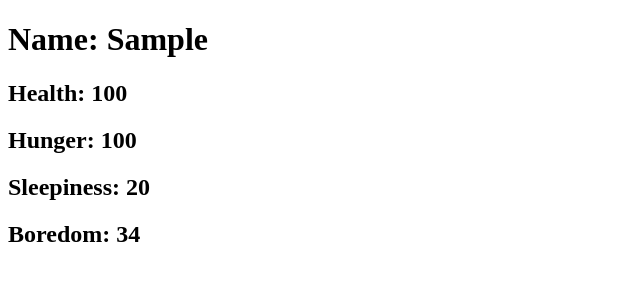
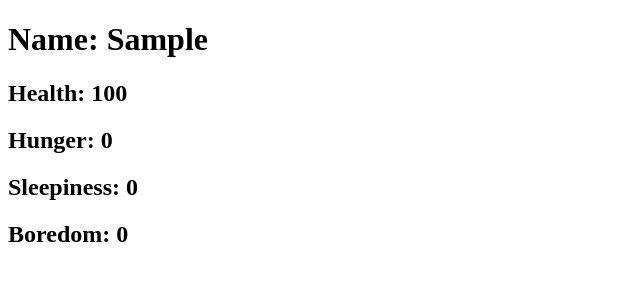
Before and after one commit to mabry1985/Tamagotcha, a React app: page / in a window 1280 px wide. Both pictures are taken after typing "Sample" into the empty fields and a click on the button "Create!". Shown: the top 300 px of the page, without its empty margins (0-640 px from the left). Built offline with nearby package versions, Linux system fonts and the light colour scheme.

Commit message:
add state to tamagotcha

```diff
--- a/src/components/AppControl.jsx
+++ b/src/components/AppControl.jsx
@@ -17,9 +17,7 @@ class AppControl extends React.Component {
   };
 
   handleNamingTamagotcha = (newName) => {
-    console.log('test');
     this.setState({ name: newName });
-    console.log(newName);
   };
 
   render() {
--- a/src/components/NewForm.jsx
+++ b/src/components/NewForm.jsx
@@ -9,7 +9,6 @@ function NewForm(props) {
     event.preventDefault();
     props.onShowingTamagotcha();
     props.onNamingTamagotcha(_name.value);
-    _name.value = '';
   }
 
   return (
--- a/src/components/Tamagotcha.jsx
+++ b/src/components/Tamagotcha.jsx
@@ -3,17 +3,22 @@ import React, { Component } from 'react';
 class Tamagotcha extends Component {
   constructor(props) {
     super(props);
+    this.state = {
+      health: 100,
+      hunger: 0,
+      sleepiness: 0,
+      boredom: 0,
+    };
   }
 
   render() {
-    console.log('props:', this.props);
     return (
       <div>
         <h1>Name: {this.props.name}</h1>
-        <h2>Health: 100</h2>
-        <h2>Hunger: 100</h2>
-        <h2>Sleepiness: 20</h2>
-        <h2>Boredom: 34</h2>
+        <h2>Health: {this.state.health}</h2>
+        <h2>Hunger: {this.state.hunger}</h2>
+        <h2>Sleepiness: {this.state.sleepiness}</h2>
+        <h2>Boredom: {this.state.boredom}</h2>
       </div>
     );
   }
```
